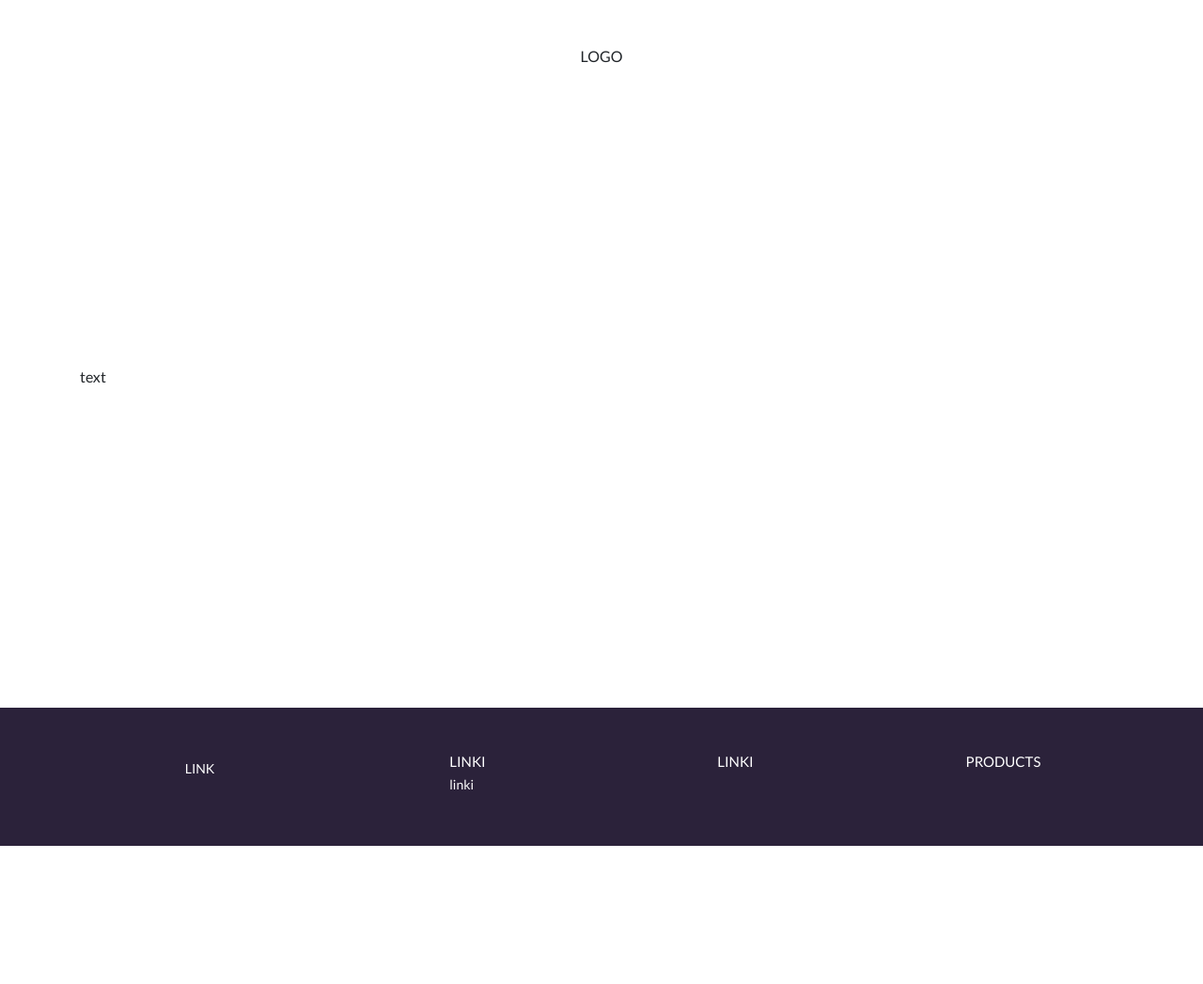
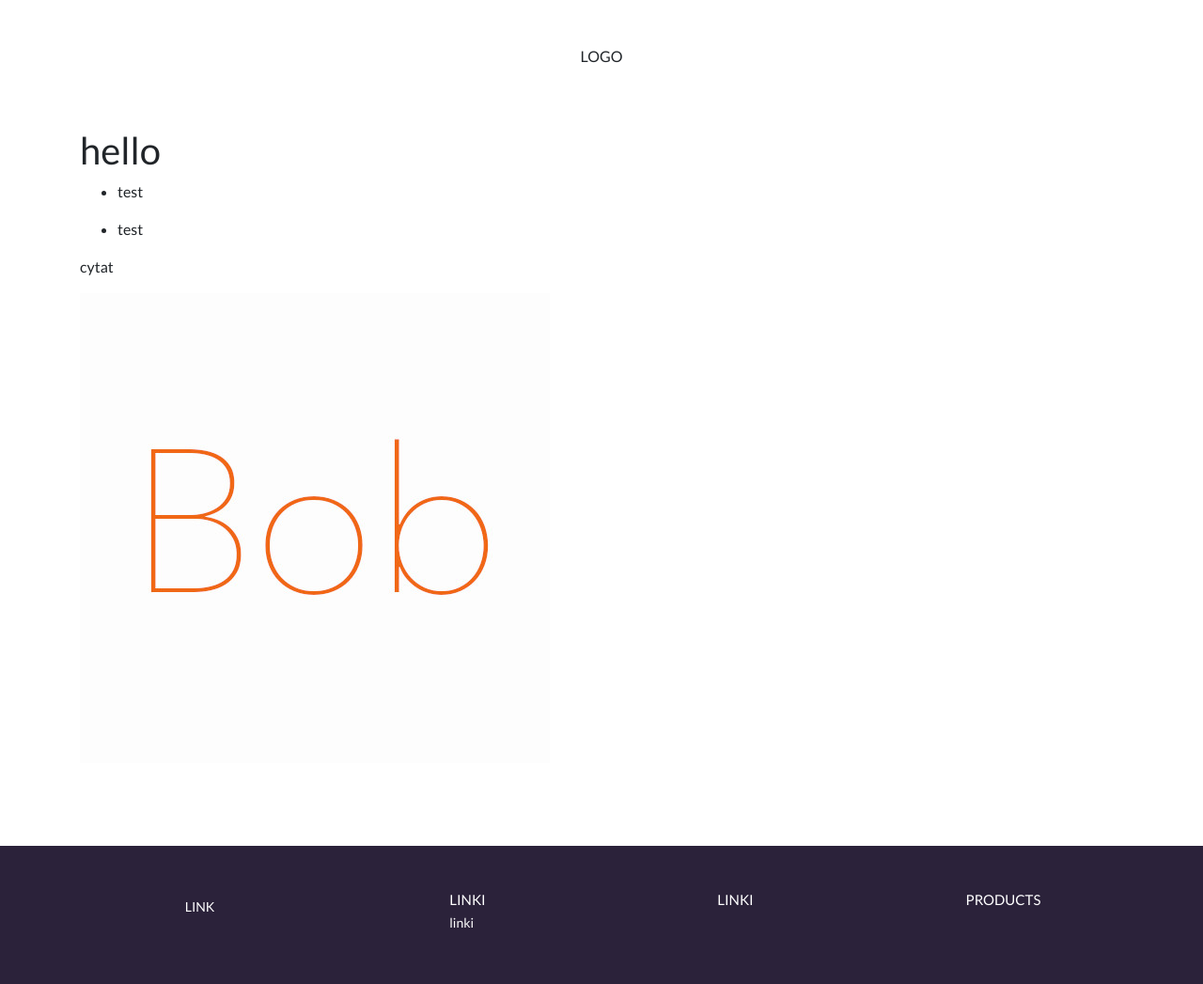
Before and after one commit to andrzelika1101/test-siteleaf, a Jekyll site: the page built from _posts/2022-05-30-post.markdown, in a window 1280 px wide. Shown: the whole page at 94% size. Built offline with Jekyll 4.4.1, drawn with Linux system fonts in a browser that asks for light colours; before the commit the page ends 900 px from its top, so only the background shows below that.

Commit message:
Updated Post

```diff
--- a/_posts/2022-05-30-post.markdown
+++ b/_posts/2022-05-30-post.markdown
@@ -4,4 +4,12 @@ date: 2022-05-30 12:33:00 Z
 layout: default
 ---
 
-text
+# hello
+
+* test
+
+* test
+
+> cytat
+
+![bob.jpg](/uploads/bob.jpg)
```
